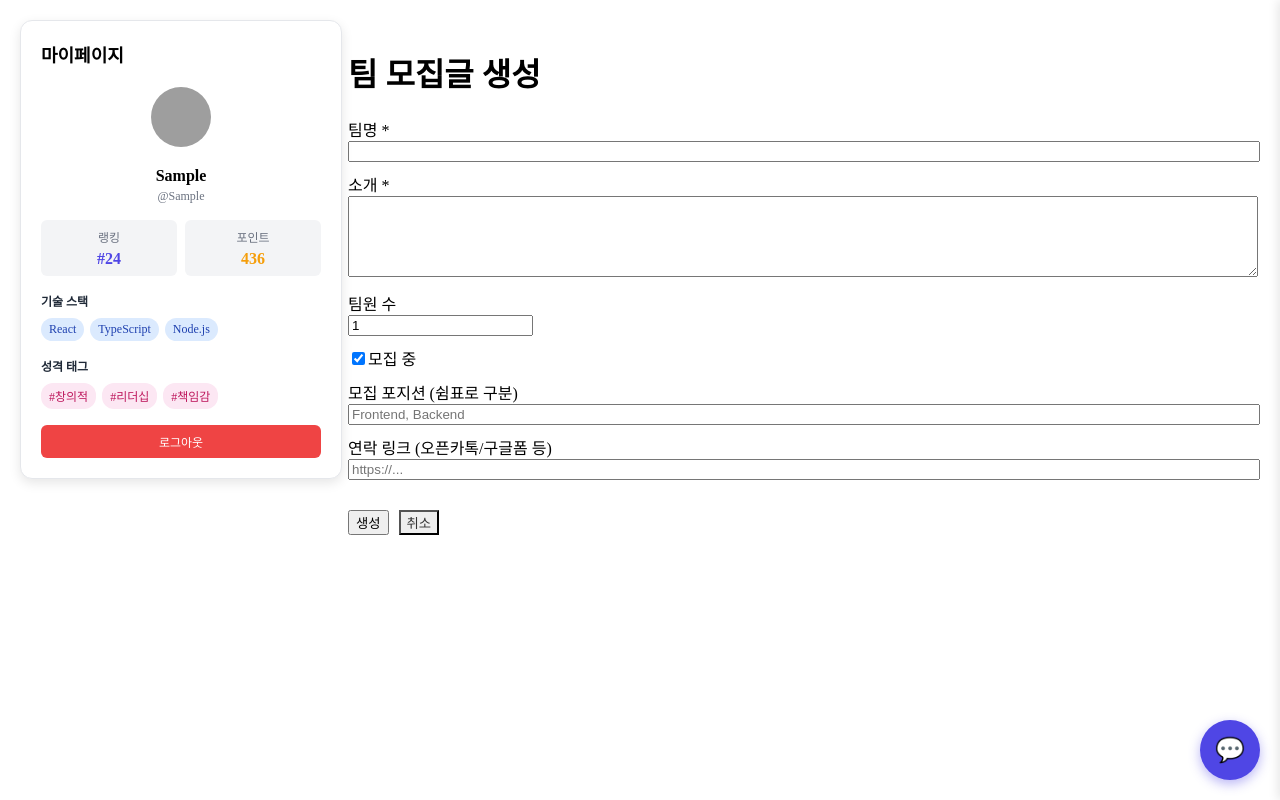
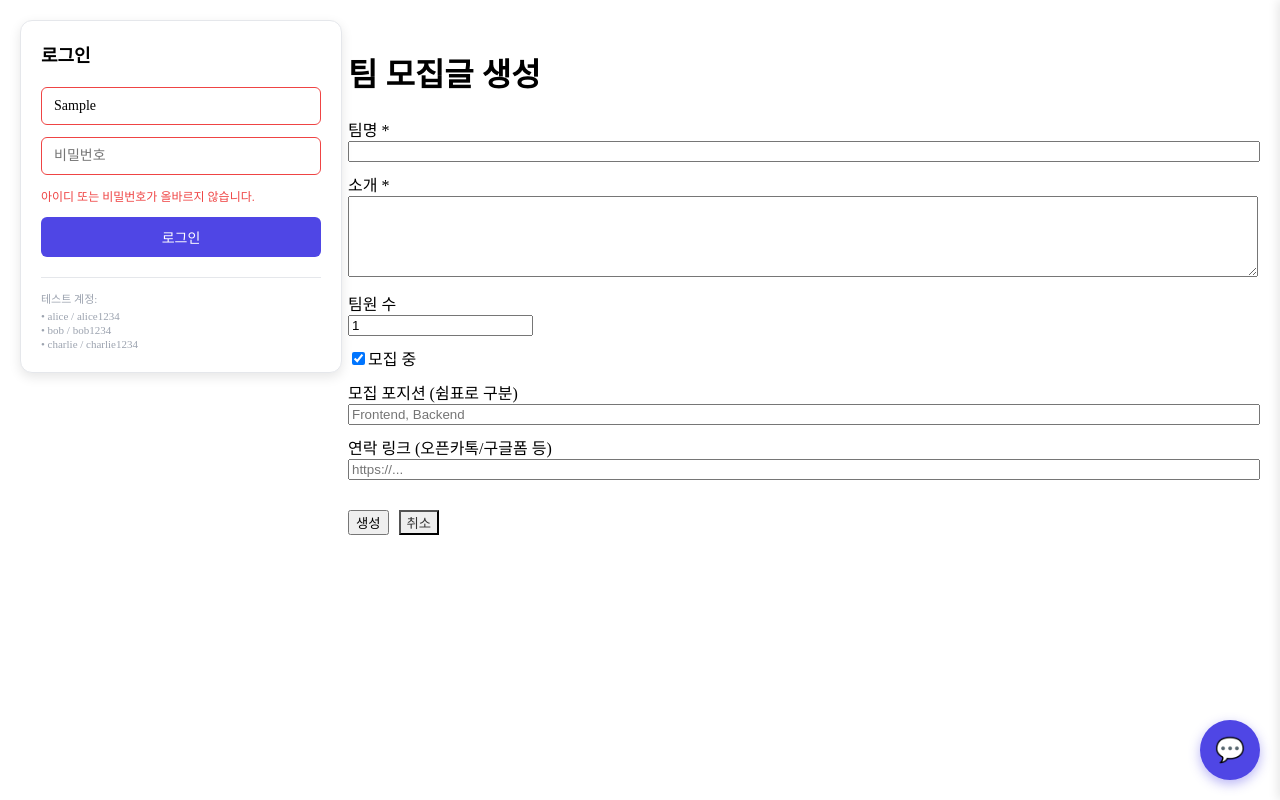
Before and after one commit to Daker-Team01/hackathon-platform, a React (Vite) app: page /camp/new in a window 1280 px wide. Both pictures are taken after typing "Sample", "Sample123" into the empty fields and a click on the button "로그인". Built offline with nearby package versions, Linux system fonts and the light colour scheme; grey boxes are pictures that could not be loaded.

Commit message:
유저 더미데이터 추가

```diff
--- a/src/components/profile/LoginForm.tsx
+++ b/src/components/profile/LoginForm.tsx
@@ -5,11 +5,22 @@ export default function LoginForm() {
   const { login } = useUser()
   const [username, setUsername] = useState('')
   const [password, setPassword] = useState('')
+  const [error, setError] = useState('')
 
   const handleSubmit = (e: React.FormEvent) => {
     e.preventDefault()
-    if (username.trim() && password.trim()) {
-      login(username, password)
+    setError('')
+
+    if (!username.trim() || !password.trim()) {
+      setError('아이디와 비밀번호를 입력해주세요.')
+      return
+    }
+
+    const success = login(username, password)
+    if (!success) {
+      setError('아이디 또는 비밀번호가 올바르지 않습니다.')
+      setPassword('')
+    } else {
       setUsername('')
       setPassword('')
     }
@@ -24,7 +35,7 @@ export default function LoginForm() {
         onChange={(e) => setUsername(e.target.value)}
         style={{
           padding: '10px 12px',
-          border: '1px solid #e5e7eb',
+          border: error ? '1px solid #ef4444' : '1px solid #e5e7eb',
           borderRadius: 6,
           fontSize: 14,
           fontFamily: 'inherit'
@@ -37,12 +48,17 @@ export default function LoginForm() {
         onChange={(e) => setPassword(e.target.value)}
         style={{
           padding: '10px 12px',
-          border: '1px solid #e5e7eb',
+          border: error ? '1px solid #ef4444' : '1px solid #e5e7eb',
           borderRadius: 6,
           fontSize: 14,
           fontFamily: 'inherit'
         }}
       />
+      {error && (
+        <p style={{ margin: 0, fontSize: 12, color: '#ef4444', fontWeight: 500 }}>
+          {error}
+        </p>
+      )}
       <button
         type="submit"
         style={{
@@ -61,6 +77,12 @@ export default function LoginForm() {
       >
         로그인
       </button>
+      <div style={{ fontSize: 11, color: '#9ca3af', marginTop: 8, paddingTop: 8, borderTop: '1px solid #e5e7eb' }}>
+        <p style={{ margin: '4px 0' }}>테스트 계정:</p>
+        <p style={{ margin: '2px 0' }}>• alice / alice1234</p>
+        <p style={{ margin: '2px 0' }}>• bob / bob1234</p>
+        <p style={{ margin: '2px 0' }}>• charlie / charlie1234</p>
+      </div>
     </form>
   )
 }
--- a/src/contexts/UserContext.tsx
+++ b/src/contexts/UserContext.tsx
@@ -1,4 +1,9 @@
 import { createContext, useContext, useState, ReactNode } from 'react'
+import userAlice from '../data/UserData/user_alice.json'
+import userBob from '../data/UserData/user_bob.json'
+import userCharlie from '../data/UserData/user_charlie.json'
+import userDiana from '../data/UserData/user_diana.json'
+import userEvan from '../data/UserData/user_evan.json'
 
 export type User = {
   id: string
@@ -14,30 +19,31 @@ export type User = {
 type UserContextType = {
   user: User | null
   isLoggedIn: boolean
-  login: (username: string, password: string) => void
+  login: (username: string, password: string) => boolean
   logout: () => void
 }
 
 const UserContext = createContext<UserContextType | undefined>(undefined)
 
+// 모든 유저 데이터를 하나의 배열로 관리
+const allUsers = [userAlice, userBob, userCharlie, userDiana, userEvan] as any[]
+
 export function UserProvider({ children }: { children: ReactNode }) {
   const [user, setUser] = useState<User | null>(null)
 
-  const login = (username: string, password: string) => {
-    // 샘플 로그인 (실제로는 서버에서 검증)
-    if (username && password) {
-      const newUser: User = {
-        id: '1',
-        username,
-        nickname: username,
-        profileImage: `https://api.dicebear.com/7.x/avataaars/svg?seed=${username}`,
-        ranking: Math.floor(Math.random() * 100) + 1,
-        points: Math.floor(Math.random() * 1000),
-        techStack: ['React', 'TypeScript', 'Node.js'],
-        personalityTags: ['창의적', '리더십', '책임감']
-      }
-      setUser(newUser)
+  const login = (username: string, password: string): boolean => {
+    // 아이디와 비밀번호로 사용자 찾기
+    const foundUser = allUsers.find(
+      (u) => u.username === username && u.password === password
+    )
+
+    if (foundUser) {
+      // 비밀번호 제거하고 사용자 정보 저장
+      const { password, ...userWithoutPassword } = foundUser
+      setUser(userWithoutPassword)
+      return true
     }
+    return false
   }
 
   const logout = () => {
--- /dev/null
+++ b/src/data/UserData/user_alice.json
@@ -0,0 +1,11 @@
+{
+  "id": "1",
+  "username": "alice",
+  "password": "alice1234",
+  "nickname": "Alice Kim",
+  "profileImage": "https://api.dicebear.com/7.x/avataaars/svg?seed=alice",
+  "ranking": 5,
+  "points": 2450,
+  "techStack": ["React", "TypeScript", "Node.js", "PostgreSQL"],
+  "personalityTags": ["창의적", "리더십", "책임감"]
+}
--- /dev/null
+++ b/src/data/UserData/user_bob.json
@@ -0,0 +1,11 @@
+{
+  "id": "2",
+  "username": "bob",
+  "password": "bob1234",
+  "nickname": "Bob Lee",
+  "profileImage": "https://api.dicebear.com/7.x/avataaars/svg?seed=bob",
+  "ranking": 12,
+  "points": 1820,
+  "techStack": ["Vue.js", "JavaScript", "Firebase", "Tailwind CSS"],
+  "personalityTags": ["협력적", "꼼꼼함", "친화력"]
+}
--- /dev/null
+++ b/src/data/UserData/user_charlie.json
@@ -0,0 +1,11 @@
+{
+  "id": "3",
+  "username": "charlie",
+  "password": "charlie1234",
+  "nickname": "Charlie Park",
+  "profileImage": "https://api.dicebear.com/7.x/avataaars/svg?seed=charlie",
+  "ranking": 8,
+  "points": 2100,
+  "techStack": ["Python", "FastAPI", "MongoDB", "Docker"],
+  "personalityTags": ["혁신적", "문제해결능력", "끈기"]
+}
--- /dev/null
+++ b/src/data/UserData/user_diana.json
@@ -0,0 +1,11 @@
+{
+  "id": "4",
+  "username": "diana",
+  "password": "diana1234",
+  "nickname": "Diana Choi",
+  "profileImage": "https://api.dicebear.com/7.x/avataaars/svg?seed=diana",
+  "ranking": 3,
+  "points": 3150,
+  "techStack": ["React Native", "Swift", "Kotlin", "UX Design"],
+  "personalityTags": ["창의적", "사용자중심", "주도성"]
+}
--- /dev/null
+++ b/src/data/UserData/user_evan.json
@@ -0,0 +1,11 @@
+{
+  "id": "5",
+  "username": "evan",
+  "password": "evan1234",
+  "nickname": "Evan Jung",
+  "profileImage": "https://api.dicebear.com/7.x/avataaars/svg?seed=evan",
+  "ranking": 15,
+  "points": 1650,
+  "techStack": ["Java", "Spring Boot", "AWS", "MySQL"],
+  "personalityTags": ["신뢰할만함", "분석력", "전문성"]
+}
```
